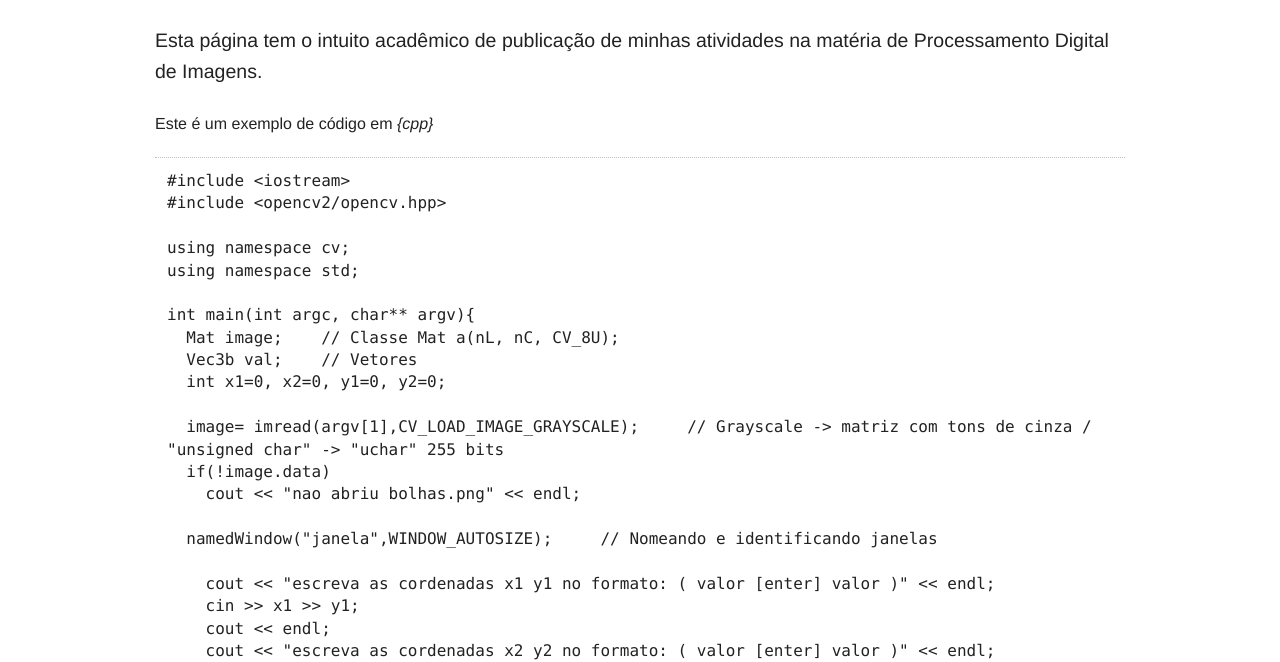
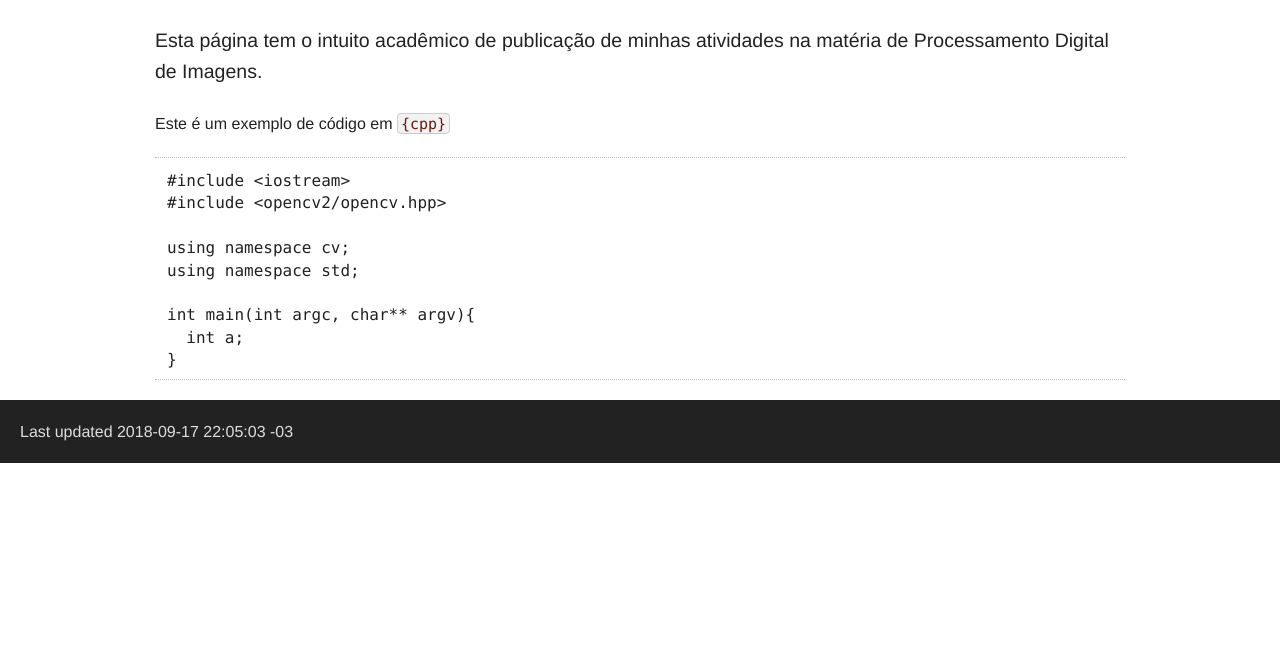
Before and after one commit to TonnyKentenich/tonnykentenich.github.io, a plain HTML site: page index.html in a window 1280 px wide. Shown: the part 142-804 px from the top of the page. Drawn offline with Linux system fonts and the light colour scheme.

Commit message:
códigos

```diff
--- a/index.html
+++ b/index.html
@@ -374,7 +374,7 @@ span.icon > [class^="icon-"], span.icon > [class*=" icon-"] { cursor: default; }
 <p>Esta página tem o intuito acadêmico de publicação de minhas atividades na matéria de Processamento Digital de Imagens.</p>
 </div>
 <div class="paragraph">
-<p>Este é um exemplo de código em <em>{cpp}</em></p>
+<p>Este é um exemplo de código em <code>{cpp}</code></p>
 </div>
 <div class="listingblock">
 <div class="content">
@@ -385,33 +385,7 @@ using namespace cv;
 using namespace std;
 
 int main(int argc, char** argv){
-  Mat image;    // Classe Mat a(nL, nC, CV_8U);
-  Vec3b val;    // Vetores
-  int x1=0, x2=0, y1=0, y2=0;
-
-  image= imread(argv[1],CV_LOAD_IMAGE_GRAYSCALE);     // Grayscale -&gt; matriz com tons de cinza / "unsigned char" -&gt; "uchar" 255 bits
-  if(!image.data)
-    cout &lt;&lt; "nao abriu bolhas.png" &lt;&lt; endl;
-
-  namedWindow("janela",WINDOW_AUTOSIZE);     // Nomeando e identificando janelas
-
-    cout &lt;&lt; "escreva as cordenadas x1 y1 no formato: ( valor [enter] valor )" &lt;&lt; endl;
-    cin &gt;&gt; x1 &gt;&gt; y1;
-    cout &lt;&lt; endl;
-    cout &lt;&lt; "escreva as cordenadas x2 y2 no formato: ( valor [enter] valor )" &lt;&lt; endl;
-    cin &gt;&gt; x2 &gt;&gt; y2;
-    cout &lt;&lt; endl;
-
-
-  for(int i=x1;i&lt;x2;i++){
-    for(int j=y1;j&lt;y2;j++){
-      image.at&lt;uchar&gt;(i,j)=255-image.at&lt;uchar&gt;(i,j);			// Acessando elementos unsigned.. gravando numero 0
-    }
-  }
-
-  imshow("janela", image);  			// Abrindo janela para imagem
-  waitKey();
-  return 0;
+  int a;
 }</code></pre>
 </div>
 </div>
@@ -420,7 +394,7 @@ int main(int argc, char** argv){
 </div>
 <div id="footer">
 <div id="footer-text">
-Last updated 2018-09-17 21:56:15 -03
+Last updated 2018-09-17 22:05:03 -03
 </div>
 </div>
 </body>
```
